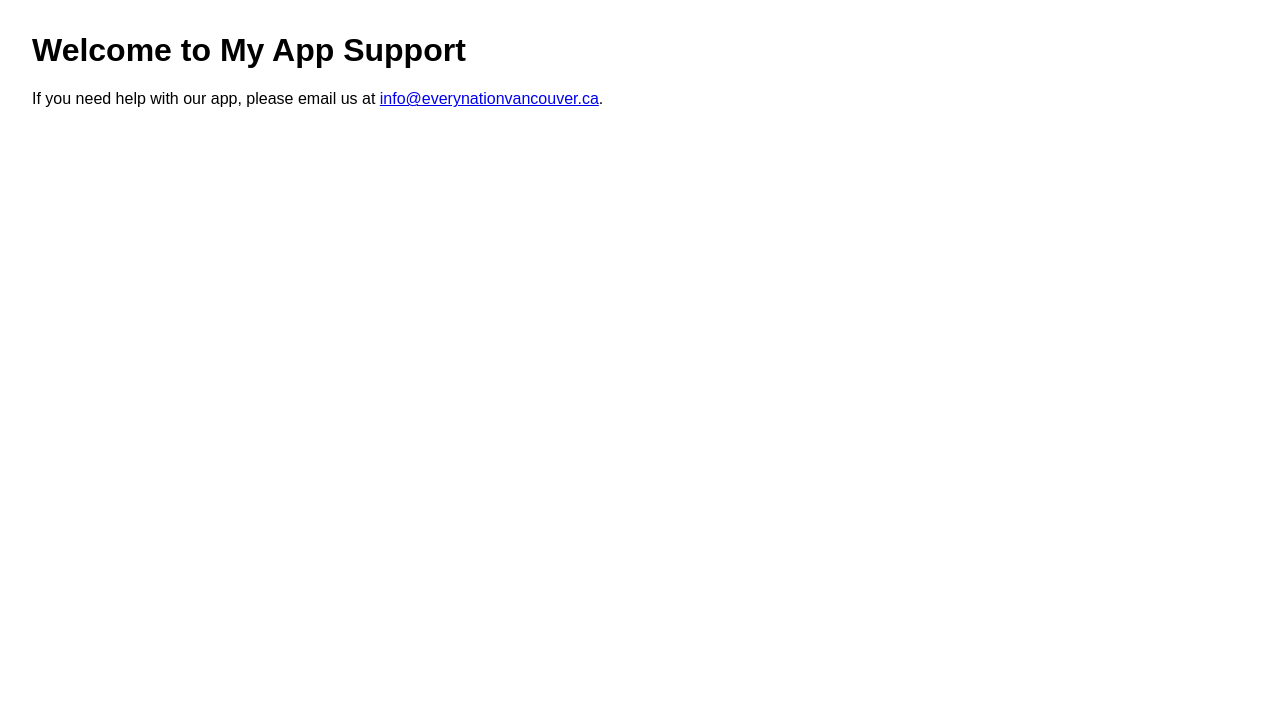
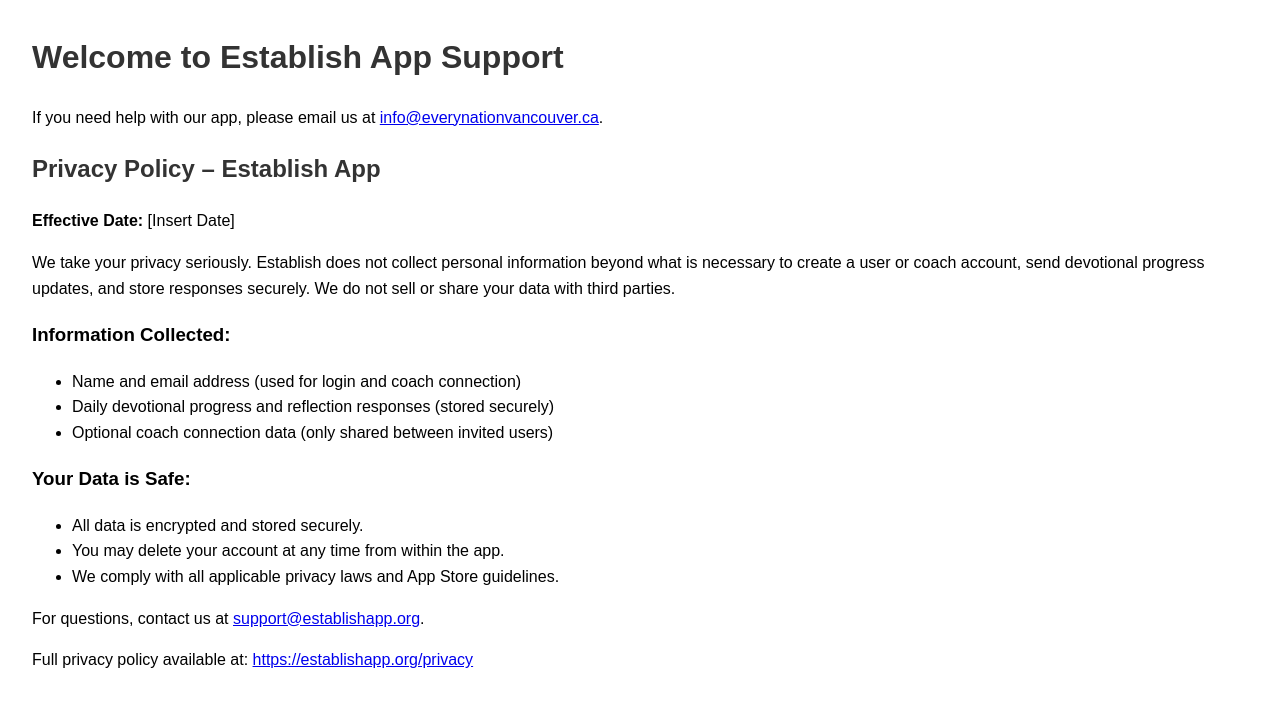
Before and after one commit to eldercampanha/establish-support, a plain HTML site: page index.html in a window 1280 px wide. Drawn offline with Linux system fonts and the light colour scheme.

Commit message:
Update index.html

```diff
--- a/index.html
+++ b/index.html
@@ -3,13 +3,41 @@
 <head>
     <meta charset="UTF-8">
     <meta name="viewport" content="width=device-width, initial-scale=1.0">
-    <title>My App Support</title>
+    <title>Establish App Support</title>
     <style>
-        body { font-family: Arial, sans-serif; margin: 2rem; }
+        body { font-family: Arial, sans-serif; margin: 2rem; line-height: 1.6; }
+        h1, h2 { color: #333; }
     </style>
 </head>
 <body>
-    <h1>Welcome to My App Support</h1>
-    <p>If you need help with our app, please email us at <a href="mailto:info@everynationvancouver.ca">info@everynationvancouver.ca</a>.</p>
+    <h1>Welcome to Establish App Support</h1>
+    <p>If you need help with our app, please email us at
+        <a href="mailto:info@everynationvancouver.ca">info@everynationvancouver.ca</a>.
+    </p>
+
+    <h2>Privacy Policy – Establish App</h2>
+    <p><strong>Effective Date:</strong> [Insert Date]</p>
+    <p>We take your privacy seriously. Establish does not collect personal information beyond what is necessary to create a user or coach account, send devotional progress updates, and store responses securely. We do not sell or share your data with third parties.</p>
+
+    <h3>Information Collected:</h3>
+    <ul>
+        <li>Name and email address (used for login and coach connection)</li>
+        <li>Daily devotional progress and reflection responses (stored securely)</li>
+        <li>Optional coach connection data (only shared between invited users)</li>
+    </ul>
+
+    <h3>Your Data is Safe:</h3>
+    <ul>
+        <li>All data is encrypted and stored securely.</li>
+        <li>You may delete your account at any time from within the app.</li>
+        <li>We comply with all applicable privacy laws and App Store guidelines.</li>
+    </ul>
+
+    <p>For questions, contact us at
+        <a href="mailto:support@establishapp.org">support@establishapp.org</a>.
+    </p>
+    <p>Full privacy policy available at:
+        <a href="https://establishapp.org/privacy">https://establishapp.org/privacy</a>
+    </p>
 </body>
 </html>
```
